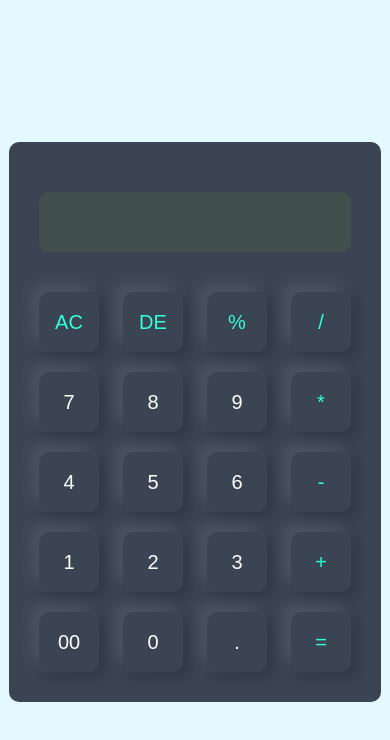
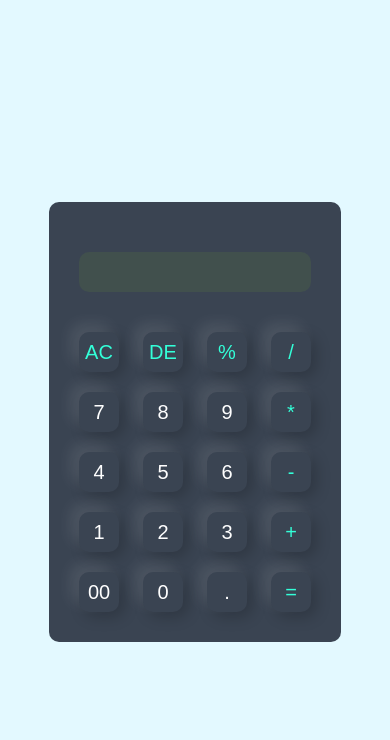
Before and after one commit to Anand6976/Calculator, a plain HTML site: page index.html in a window 390 px wide. Drawn offline with Linux system fonts and the light colour scheme.

Commit message:
Update calculator.css

```diff
--- a/calculator.css
+++ b/calculator.css
@@ -58,3 +58,12 @@ form input.operator{
 /* form .display input{
     color: rgb(22, 122, 150);
 } */
+
+@media(max-width:700px){
+    .calculator form input{
+
+        width: 40px;
+        height: 40px;
+
+    }
+}
```
